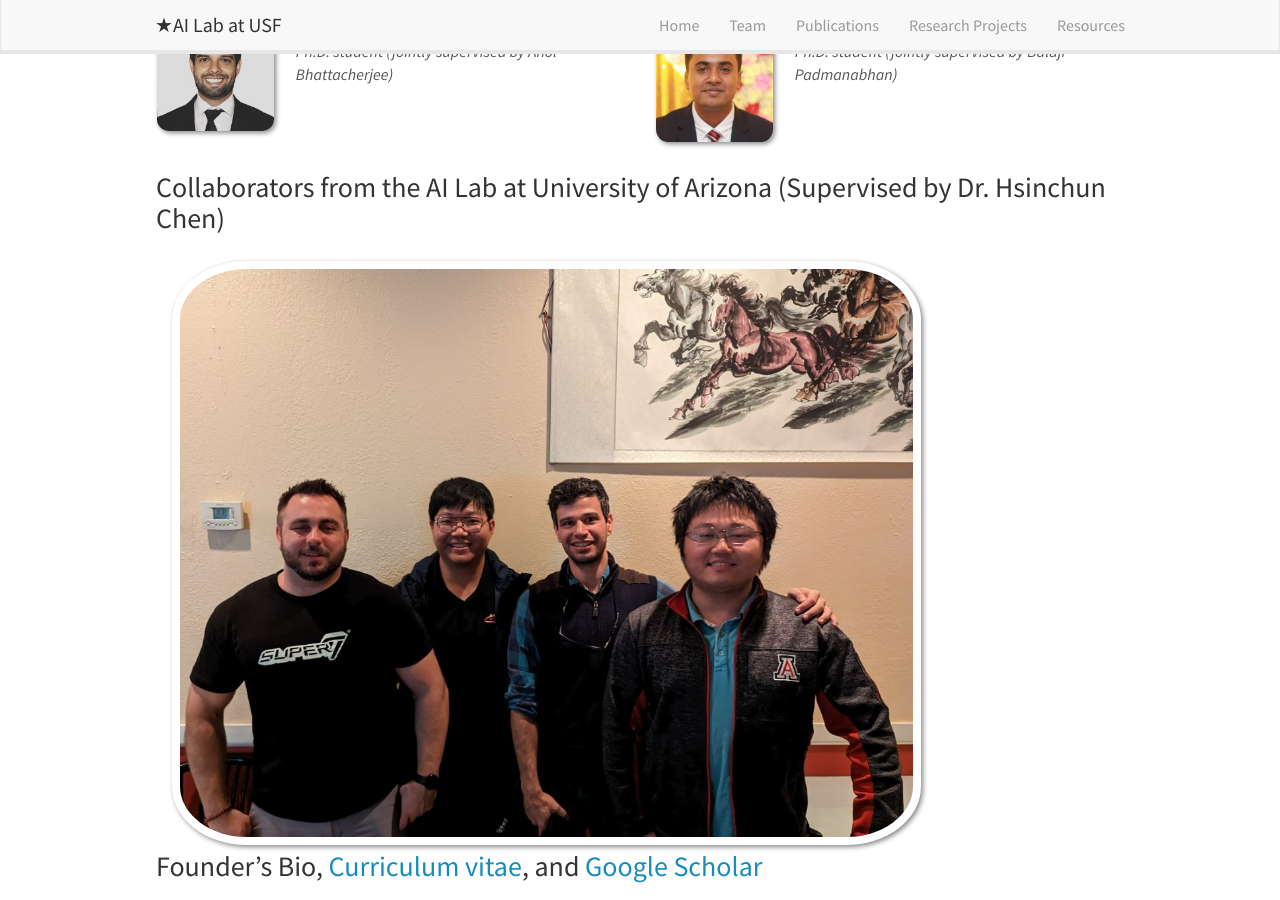
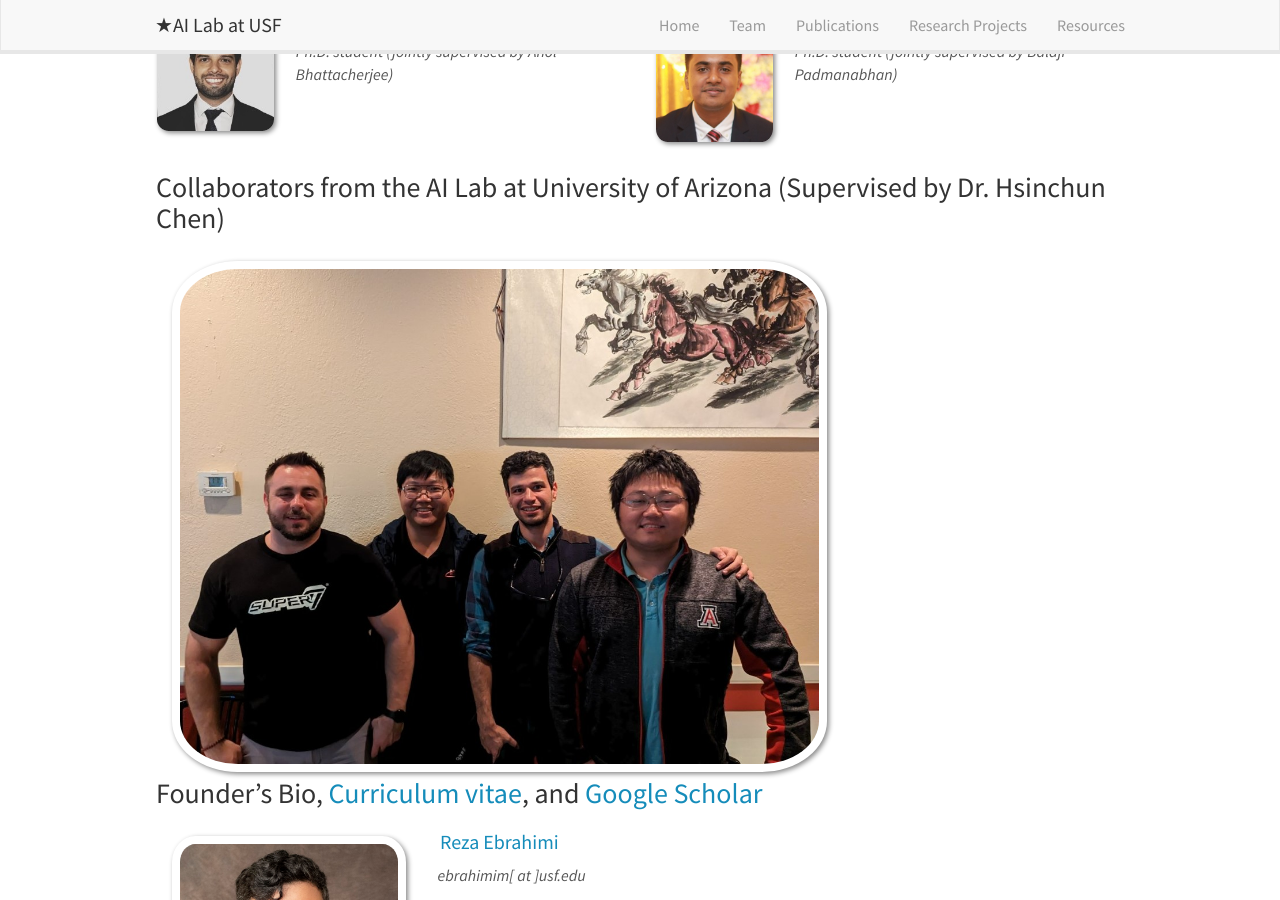
Before and after one commit to star-ailab/star-ailab.github.io, a Jekyll site: the page built from _pages/team.md, in a window 1280 px wide and 900 px high, scrolled down 714 px. Built offline with Jekyll 4.4.1, drawn with Linux system fonts in a browser that asks for light colours; nearby versions of some CDN libraries.

Commit message:
Update team.md

```diff
--- a/_pages/team.md
+++ b/_pages/team.md
@@ -248,7 +248,7 @@ permalink: /team/
 
 ### Collaborators from the AI Lab at University of Arizona (Supervised by Dr. Hsinchun Chen)
 <div class="col-sm-12 clearfix">
-  <img src="{{ site.url }}{{ site.baseurl }}/images/teampic/ua.jpg" class="img-responsive" width="80%" style="float: left; padding:8px" />
+  <img src="{{ site.url }}{{ site.baseurl }}/images/teampic/ua.jpg" class="img-responsive" width="70%" style="float: left; padding:8px" />
 </div>
 
 <br/>
```
